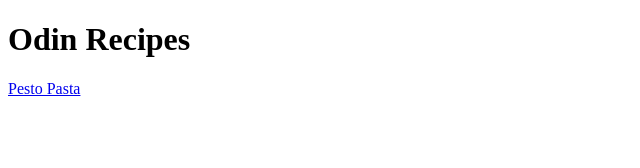
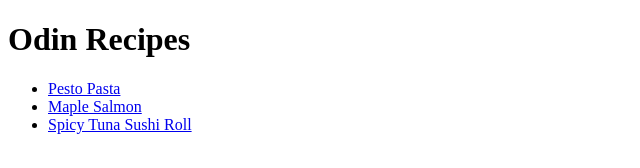
Before and after one commit to Campfire3634/odin-recipes, a plain HTML site: page index.html in a window 1280 px wide. Shown: the whole page, without its empty margins (0-640 px from the left). Drawn offline with Linux system fonts and the light colour scheme.

Commit message:
Update navigation with new recipes

```diff
--- a/index.html
+++ b/index.html
@@ -7,6 +7,10 @@
 </head>
 <body>
     <h1>Odin Recipes</h1>
-    <a href="recipes/pesto-pasta.html">Pesto Pasta</a>
+    <ul>
+        <li><a href="recipes/pesto-pasta.html">Pesto Pasta</a></li>
+        <li><a href="recipes/maple-salmon.html">Maple Salmon</a></li>
+        <li><a href="recipes/spicy-tuna-sushi-roll.html">Spicy Tuna Sushi Roll</a></li>
+    </ul>
 </body>
 </html>
```
